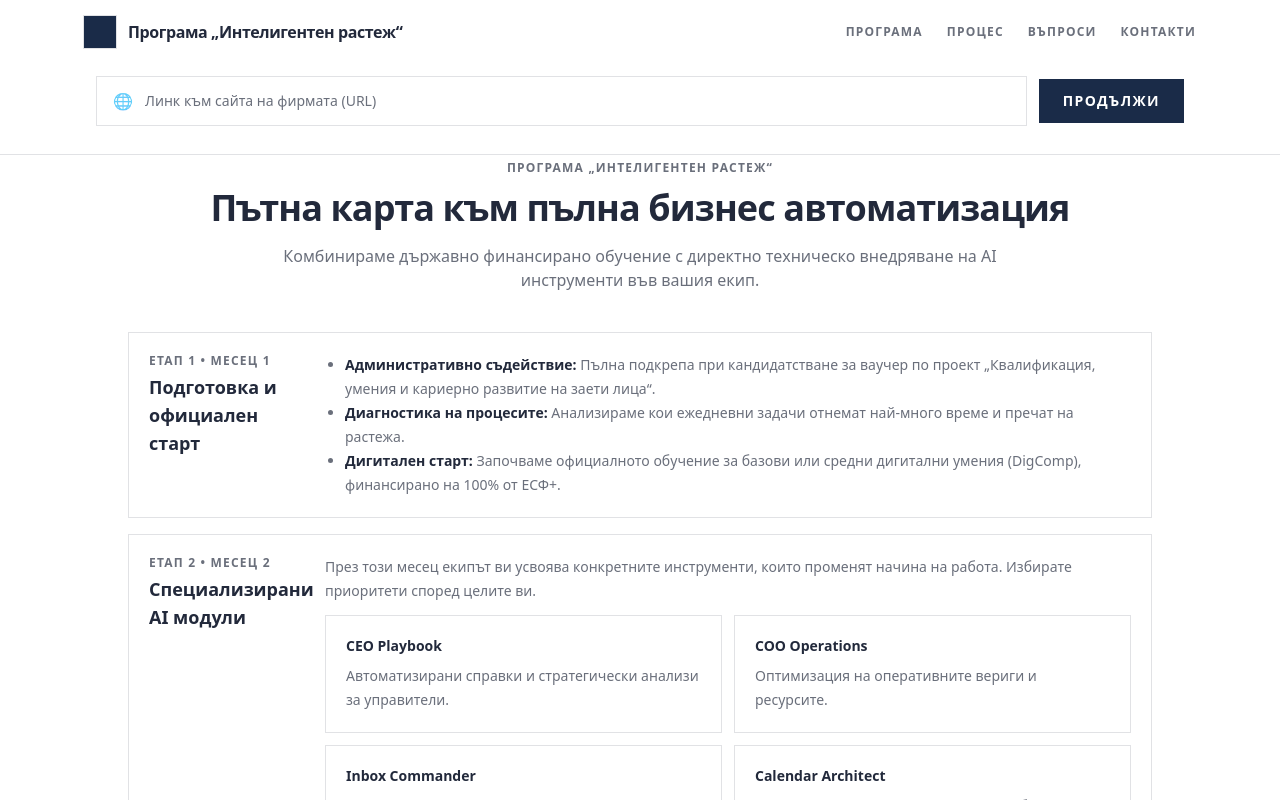
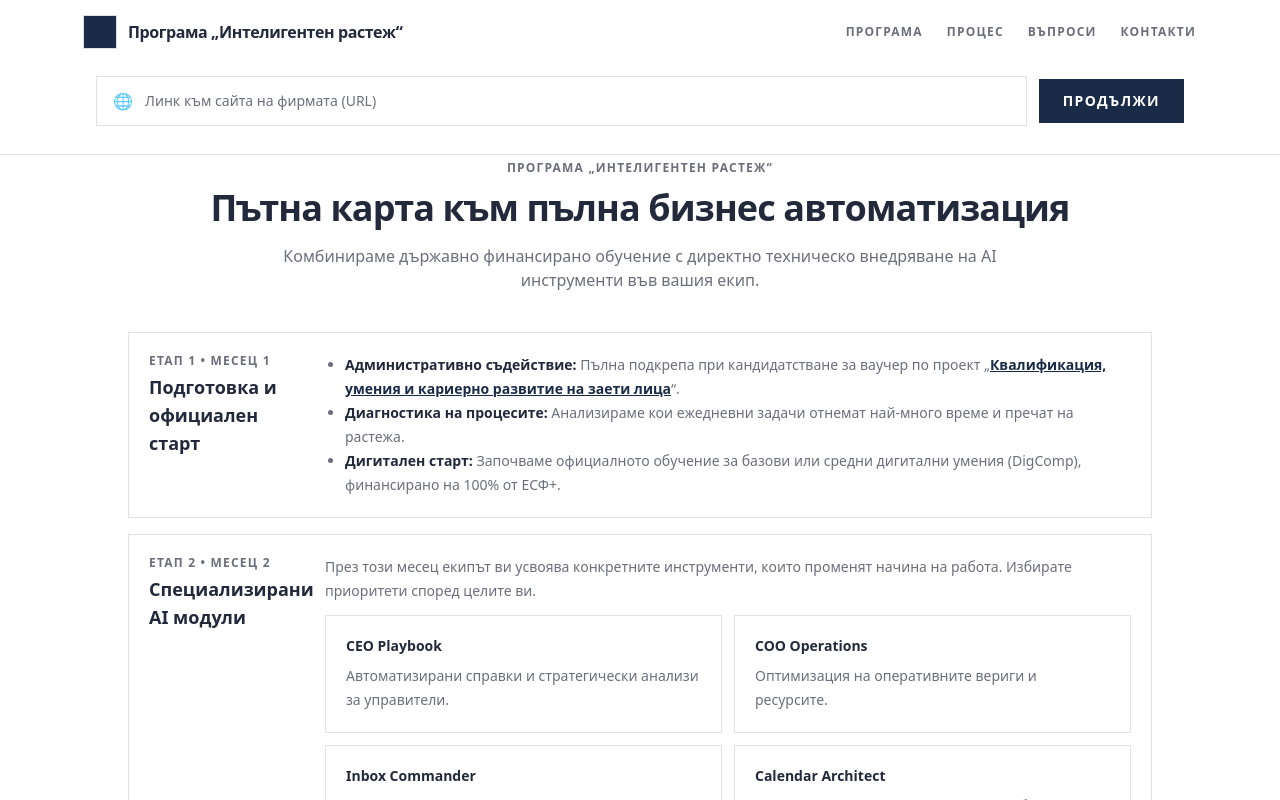
Before and after one commit to simeon619619619619-create/startwithai, a Next.js app: page /program in a window 1280 px wide. Shown: the top 800 px of the page. Built offline with nearby package versions, Linux system fonts and the light colour scheme.

Commit message:
Program: link project name to official AZ portal

```diff
--- a/src/app/program/page.tsx
+++ b/src/app/program/page.tsx
@@ -94,7 +94,16 @@ export default function ProgramPage() {
             <ul className="list-disc pl-5">
               <li>
                 <span className="font-semibold text-[color:var(--text)]">Административно съдействие:</span> Пълна подкрепа при кандидатстване
-                за ваучер по проект „Квалификация, умения и кариерно развитие на заети лица“.
+                за ваучер по проект „
+                <a
+                  href="https://servicesprocess.az.government.bg/"
+                  target="_blank"
+                  rel="noreferrer"
+                  className="font-semibold text-[color:var(--accent)] underline"
+                >
+                  Квалификация, умения и кариерно развитие на заети лица
+                </a>
+                “.
               </li>
               <li>
                 <span className="font-semibold text-[color:var(--text)]">Диагностика на процесите:</span> Анализираме кои ежедневни задачи
```
